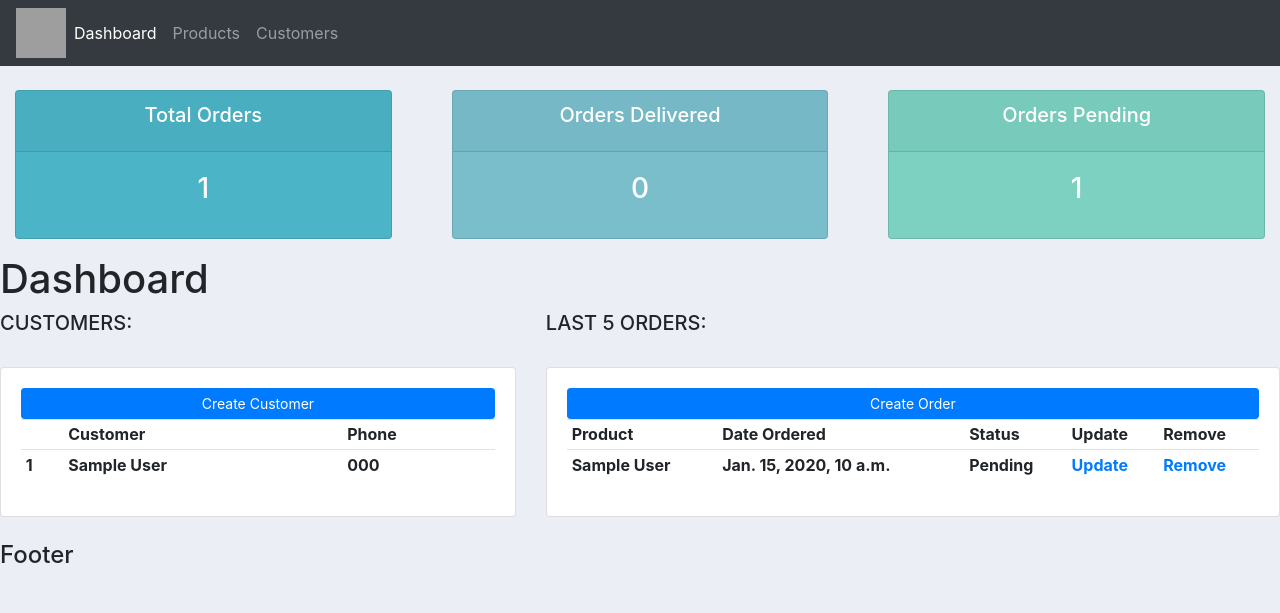
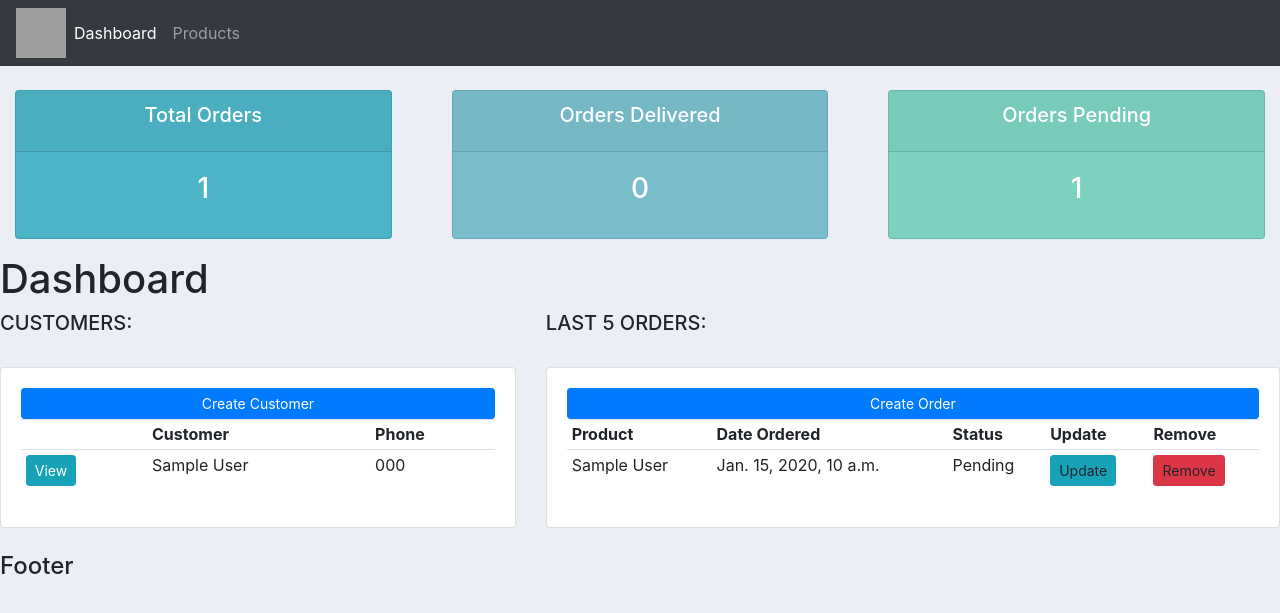
Before and after one commit to AshlinK/Ecommerce-Django, a Django app: page / in a window 1280 px wide. Shown: the top 613 px of the page. Run offline with Django 3.2, Linux system fonts and the light colour scheme; tables that the repository leaves empty hold one stand-in row (values such as "Sample post"); lists and menus that the app fills with data are empty; some libraries are stand-ins or nearby versions; grey boxes are pictures that could not be loaded.

Commit message:
html changes and view changes

```diff
--- a/accounts/templates/accounts/dashboard.html
+++ b/accounts/templates/accounts/dashboard.html
@@ -19,9 +19,9 @@
                 </tr>
                 {% for customer in customers %}
                 <tr>
-                    <th>{{customer.id}}</th>
-                    <th>{{customer.name}}</th>
-                    <th>{{customer.phone}}</th>
+                    <td><a class="btn btn-sm btn-info" href="{% url 'accounts:customer' customer.id %}">View</a></td>
+                    <td>{{customer.name}}</td>
+                    <td>{{customer.phone}}</td>
                 </tr>
                 {% endfor %}
             </table>
@@ -42,11 +42,11 @@
                 </tr>
                 {% for order in orders %}
                 <tr>
-                    <th>{{order.product.name}}</th>
-                    <th>{{order.date_created}}</th>
-                    <th>{{order.status}}</th>
-                    <th><a href="">Update</a></th>
-                    <th><a href="">Remove</a></th>
+                    <td>{{order.product.name}}</td>
+                    <td>{{order.date_created}}</td>
+                    <td>{{order.status}}</td>
+                    <td><a class="btn btn-sm btn-info">Update</a></td>
+					<td><a class="btn btn-sm btn-danger">Remove</a></td>
                 </tr>
                 {% endfor %}
             </table>
--- a/accounts/templates/accounts/navbar.html
+++ b/accounts/templates/accounts/navbar.html
@@ -1,20 +1,18 @@
 {% load static %}
 <nav class="navbar navbar-expand-lg navbar-dark bg-dark">
-    <img src="{% static 'images/logo.jpeg' %}" style="width:50px;height:50px;">
+    <img src="{% static 'images/logo.jpeg' %}" style="width:50px;height:50px;"git >
     <button class="navbar-toggler" type="button" data-toggle="collapse" data-target="#navbarNav" aria-controls="navbarNav" aria-expanded="false" aria-label="Toggle navigation">
       <span class="navbar-toggler-icon"></span>
     </button>
     <div class="collapse navbar-collapse" id="navbarNav">
       <ul class="navbar-nav">
         <li class="nav-item active">
-          <a class="nav-link" href="#">Dashboard</a>
+          <a class="nav-link" href="{% url 'accounts:home' %}">Dashboard</a>
         </li>
         <li class="nav-item">
           <a class="nav-link" href="{%url 'accounts:products'%}">Products</a>
         </li>
-        <li class="nav-item">
-            <a class="nav-link" href="{%url 'accounts:customers'%}">Customers</a>
-          </li>
+
       </ul>
     </div>
   </nav>
--- a/accounts/urls.py
+++ b/accounts/urls.py
@@ -2,8 +2,9 @@ from .views import HomeView,products,customer
 from django.urls import path
 
 app_name="accounts"
+
 urlpatterns = [
     path('',HomeView.as_view(),name="home"),
     path('products/',products,name="products"),
-    path('customer/',customer,name="customers"),
+    path('customer/<int:pk>/',customer,name="customer"),
 ]
--- a/accounts/views.py
+++ b/accounts/views.py
@@ -49,5 +49,11 @@ def products(request):
     # Render the reponse to the template along with the context.
     return render(request,"accounts/products.html",context=context)
 
-def customer(request):
-    return render(request,"accounts/customer.html")
+def customer(request,pk):
+    # Function based view
+    customer=Customer.objects.get(id=pk)
+
+    orders=Order.objects.filter(customer=customer)
+    order_count=orders.count()
+    context={'customer':customer,'order_count':order_count,'orders':orders}
+    return render(request,"accounts/customer.html",context=context)
```
Also changed, not shown: accounts/templates/accounts/customer.html (+15 -4 lines).
